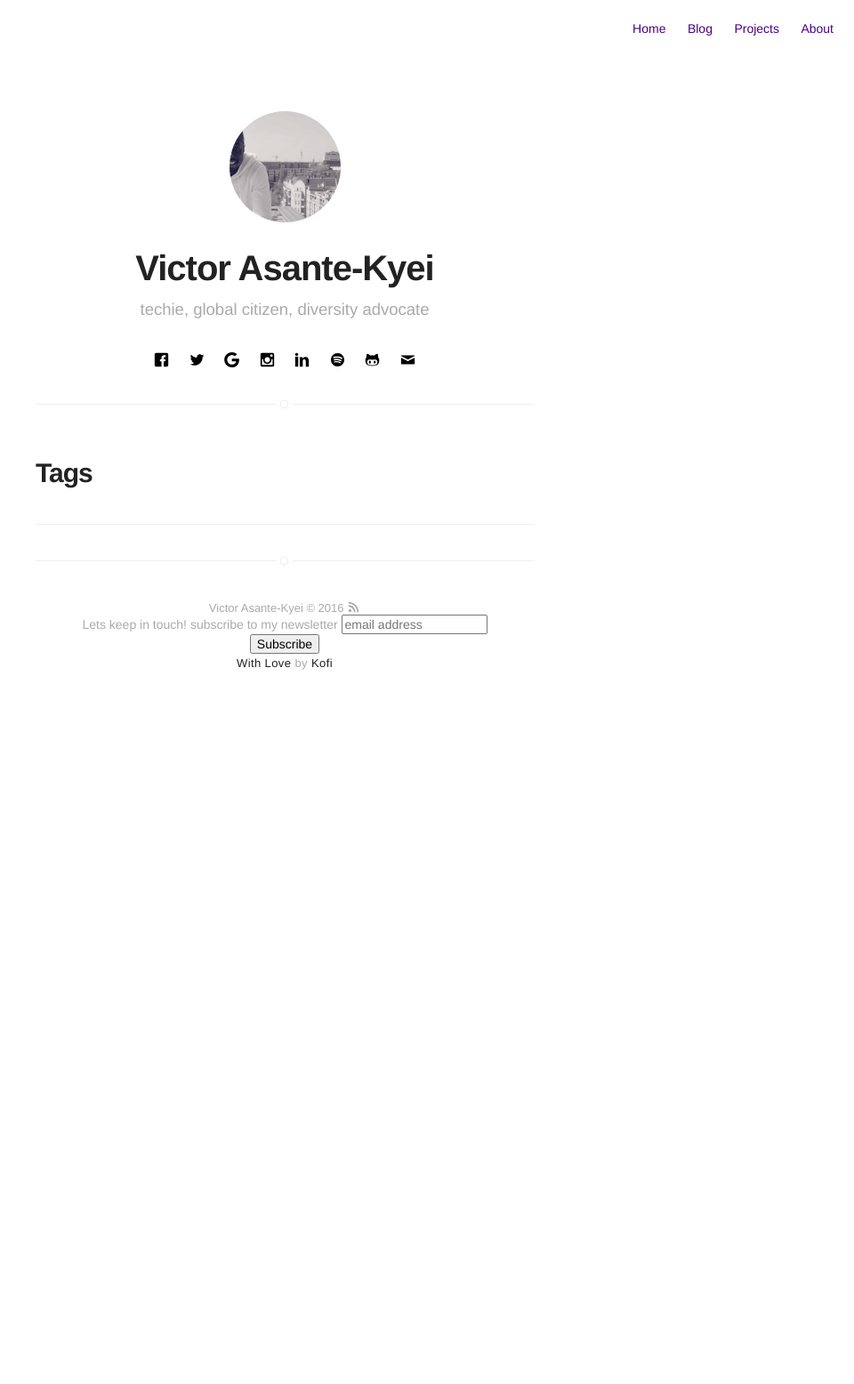
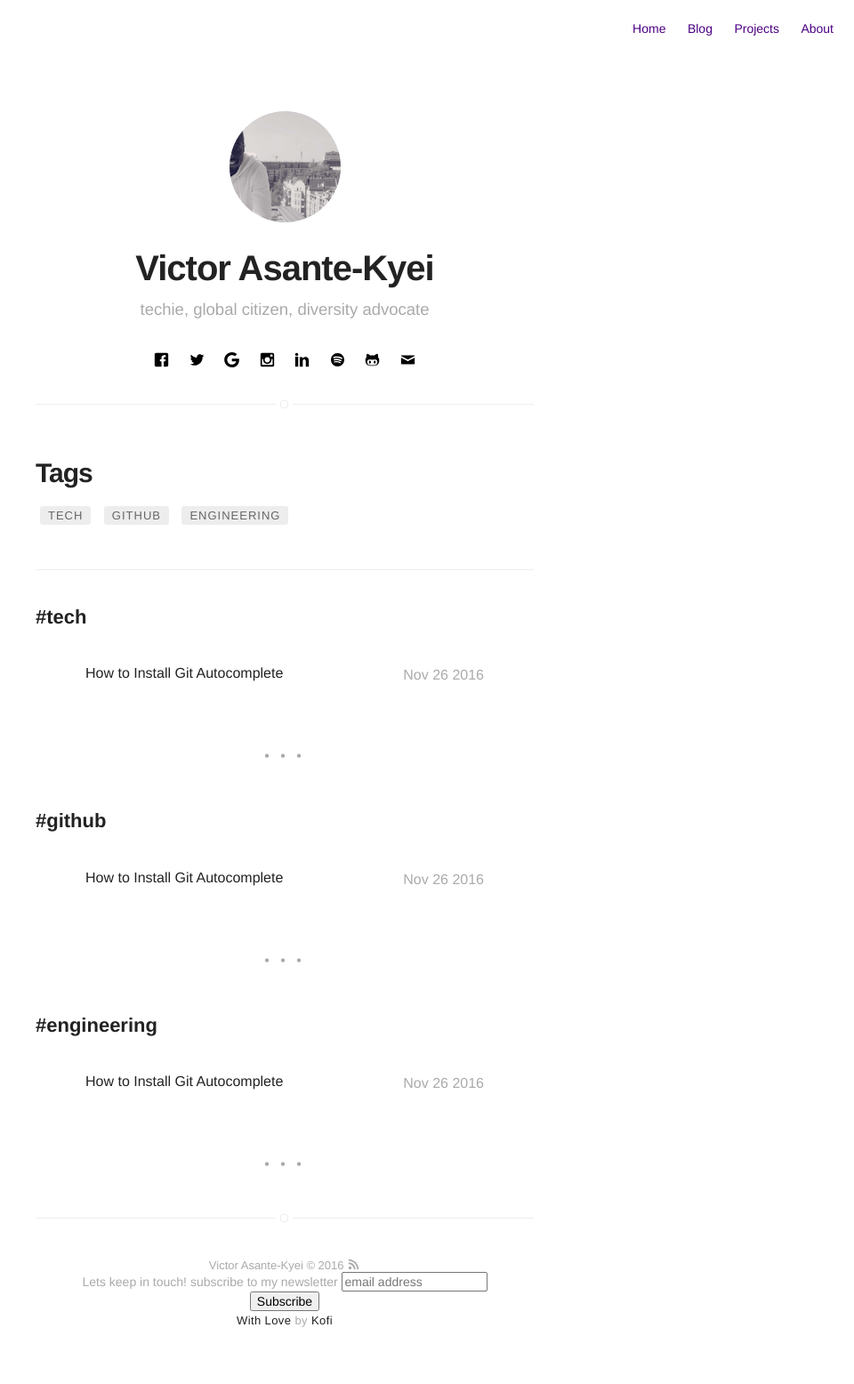
Before and after one commit to BruhKofi/bruhkofi.github.io, a Jekyll site: the page built from tags.html, in a window 1280 px wide. Shown: the whole page at 89% size, without its empty margins (320-1280 px from the left). Built offline with Jekyll 4.4.1, drawn with Linux system fonts in a browser that asks for light colours; comment, search, counter and statistics services are not loaded; before the commit the page ends 900 px from its top, so only the background shows below that; some of the changed lines change nothing that is shown.

Commit message:
how to install git Autocomplete

```diff
--- a/_config.yml
+++ b/_config.yml
@@ -48,8 +48,8 @@ email: victorasantekyei@outlook.de
 
 authors:
     kofi:
-        name: Victor Asante-Kyei
-        bio: A Man who travels the world eating noodles
+        name: Kofi
+        bio: Ghanaian born global citizen
         external-image: false
         picture: assets/images/profile.jpg
         twitter: Bruh_Kofi
--- /dev/null
+++ b/_posts/2016-11-26-how-to-install-git-autocomplete.markdown
@@ -0,0 +1,49 @@
+---
+layout: post
+title: "How to Install Git Autocomplete"
+date: "2016-11-26 03:10:31 +0100"
+tag:
+  - tech
+  - github
+  - engineering
+blog: true
+author: kofi
+description: How to install Git bash-completion
+---
+There are lots of varying opinions about the most 'professional' ways of using github. For pretty obvious reasons the  github desktop application is not the most popular among most developers I have met. I for one like(d) to have the convenience of using it side by side with the terminal for the sole purpose of switching between branches and only having to cmd+tab to quickly check what branch im currently on. If you work with branches with long names like I have to, it can be a real pain having to type in all those long names and having to get it right. For this reason I think every developer and more especially beginners need to install git autocomplete. Not for the mere purpose of autocompleting your commands but also helps you discover lots of git commands. Now lets get started...
+
+I am a mac user so this tutorial will be for mac:
+
+I am going to assume you have Homebrew installed, if not I recommend you do.
+Otherwise as at the time of writing this post this is the source file from the official git repo
+<br>
+`curl -O https://raw.githubusercontent.com/git/git/master/contrib/completion/git-completion.bash`
+<br>
+....and github, since you have read this far.
+
+now to install bash-completion run
+<br>
+<br>
+`brew install bash-completion`
+
+this should take a couple of seconds, then you need to add bash-completion to your ~/.bash_profile file
+
+`if [ -f $(brew --prefix)/etc/bash_completion ]; then
+  . $(brew --prefix)/etc/bash_completion
+fi`
+
+For the sake of everyone out there we can take a look at how to edit your .bash_profile
+
+On your terminal run
+'nano .bash_profile'
+This should open up the .bash_profile document on your with the Nano text editor. A new one will be created if one doesnt already exist
+
+Now copy the code above and post if into the editor
+
+Use [Ctrl + o] to save your changes and press return.
+
+Now you can exit with [Ctrl + x]
+
+run `source .bash_profile` to save your changes.
+
+Now you can cd into a folder with git and see how your life just got way easier. You are absolutely welcome
```
